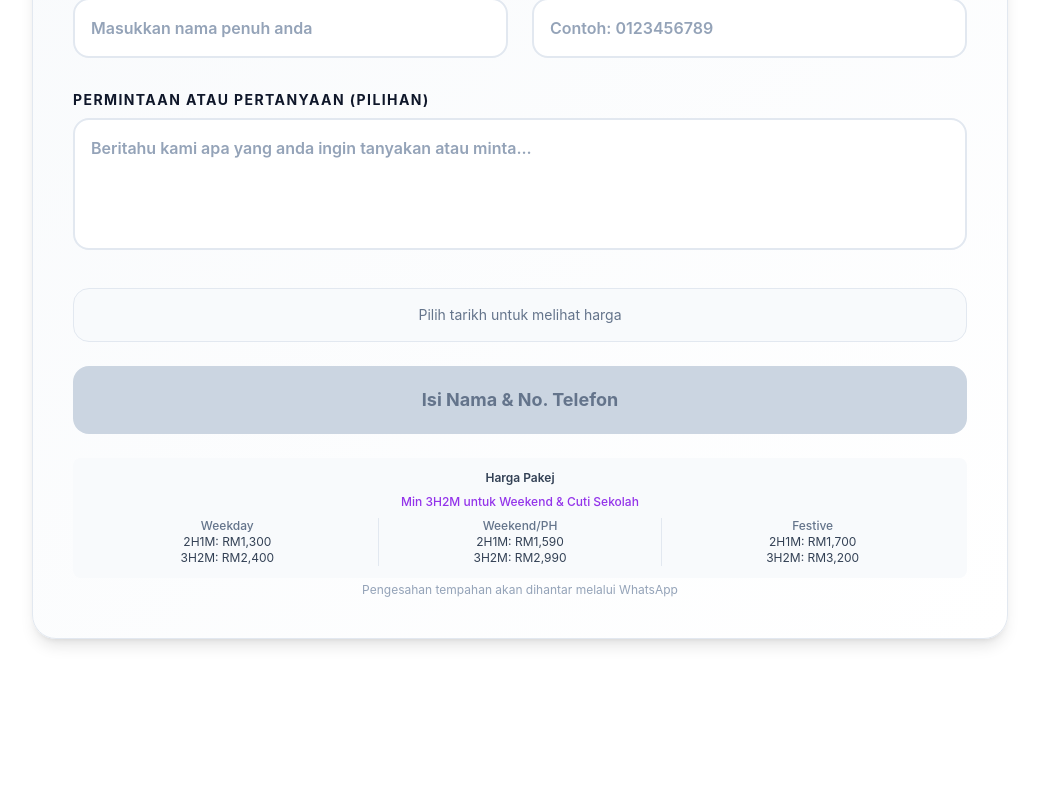
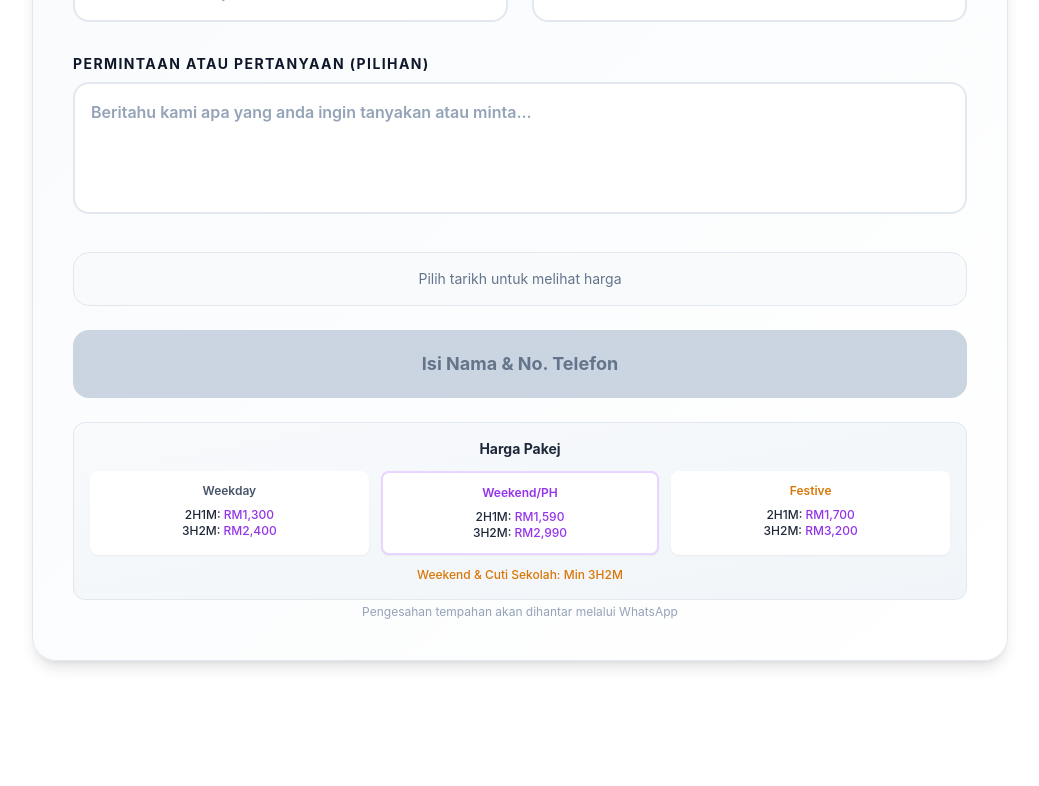
Before and after one commit to najmizulhusni/lavender-villa, a React (Vite) app: page / in a window 1280 px wide. Shown: the part 5318-6104 px from the top of the page, without its empty margins (120-1159 px from the left). Built offline with nearby package versions, Linux system fonts and the light colour scheme; no server answers; the database is empty.

Commit message:
UI: Improve pricing table layout and simplify min stay text

```diff
--- a/src/Admin.jsx
+++ b/src/Admin.jsx
@@ -2061,7 +2061,7 @@ export default function Admin() {
                           {needsMinStay && (
                             <div className="flex items-center gap-1.5 text-amber-300 font-medium mb-1">
                               <span className="w-4 h-4 bg-amber-500 rounded-full text-[8px] text-white font-bold flex items-center justify-center">2</span>
-                              <span>Min 3H2M (Hujung Minggu Cuti Sekolah)</span>
+                              <span>Min 3H2M</span>
                             </div>
                           )}
                           {priceInfo.isCustom && (
@@ -2137,7 +2137,7 @@ export default function Admin() {
                 Klik 2x pada tarikh untuk tukar harga • Harga asal: Isnin-Jumaat RM1,300 | Sabtu-Ahad & Cuti RM1,590 | Perayaan RM1,700
               </p>
               <p className="text-xs text-amber-600 text-center mt-1">
-                Hujung minggu semasa cuti sekolah: Min 3H2M (Check-in Sabtu, Check-out Isnin)
+                Weekend & Cuti Sekolah: Min 3H2M
               </p>
             </div>
           )}
--- a/src/App.jsx
+++ b/src/App.jsx
@@ -985,9 +985,6 @@ Saya ingin membuat tempahan untuk Lavender Villa Melaka pada tarikh di atas. Sil
             <h2 className="text-2xl sm:text-3xl md:text-4xl font-bold mb-3 sm:mb-4 text-slate-900">Tempah Penginapan Villa Anda</h2>
             <p className="text-slate-600 text-sm sm:text-base md:text-lg mb-2">Sesuai untuk keluarga & kumpulan • Sehingga 20 tetamu</p>
             <p className="text-purple-600 text-sm sm:text-base font-semibold">Penginapan Muslim Sahaja</p>
-            <p className="text-amber-600 text-xs sm:text-sm mt-2 bg-amber-50 inline-block px-3 py-1 rounded-full">
-              ⚠️ Hujung minggu semasa cuti sekolah: Min 3H2M
-            </p>
           </div>
 
           <div className="bg-gradient-to-br from-slate-50 to-white rounded-2xl sm:rounded-3xl p-6 sm:p-10 border border-slate-200 shadow-lg">
@@ -1082,7 +1079,7 @@ Saya ingin membuat tempahan untuk Lavender Villa Melaka pada tarikh di atas. Sil
                                 isHoliday ? 'bg-orange-50 text-orange-600 hover:bg-orange-100 font-medium' :
                                 'hover:bg-purple-100 text-slate-700'
                               }`}
-                              title={needsMinStay && !isPast && !isBooked ? 'Min 3H2M (Hujung Minggu Cuti Sekolah)' : ''}
+                              title={needsMinStay && !isPast && !isBooked ? 'Min 3H2M' : ''}
                             >
                               {day}
                               {needsMinStay && !isBooked && !isPast && (
@@ -1218,7 +1215,7 @@ Saya ingin membuat tempahan untuk Lavender Villa Melaka pada tarikh di atas. Sil
                                 isHoliday ? 'bg-orange-50 text-orange-600 hover:bg-orange-100 font-medium' :
                                 'hover:bg-purple-100 text-slate-700'
                               }`}
-                              title={failsMinStay ? 'Min 3H2M untuk hujung minggu cuti sekolah' : (isManuallyBlocked ? 'Cuti/Tutup - tidak boleh checkout' : (isBooked && !isBlocked ? 'Boleh checkout hari ini' : ''))}
+                              title={failsMinStay ? 'Min 3H2M' : (isManuallyBlocked ? 'Cuti/Tutup - tidak boleh checkout' : (isBooked && !isBlocked ? 'Boleh checkout hari ini' : ''))}
                             >
                               {day}
                               {failsMinStay && (
@@ -1431,26 +1428,26 @@ Saya ingin membuat tempahan untuk Lavender Villa Melaka pada tarikh di atas. Sil
 
             {/* Info Text */}
             <div className="mt-6 text-center space-y-1">
-              <div className="bg-slate-50 rounded-lg p-3">
-                <p className="text-slate-700 text-xs font-semibold mb-2">Harga Pakej</p>
-                <p className="text-purple-600 text-xs mb-2 font-medium">Min 3H2M untuk Weekend & Cuti Sekolah</p>
-                <div className="grid grid-cols-3 gap-2 text-xs">
-                  <div className="text-center">
-                    <p className="text-slate-500 font-medium">Weekday</p>
-                    <p className="text-slate-700">2H1M: RM1,300</p>
-                    <p className="text-slate-700">3H2M: RM2,400</p>
-                  </div>
-                  <div className="text-center border-x border-slate-200">
-                    <p className="text-slate-500 font-medium">Weekend/PH</p>
-                    <p className="text-slate-700">2H1M: RM1,590</p>
-                    <p className="text-slate-700">3H2M: RM2,990</p>
-                  </div>
-                  <div className="text-center">
-                    <p className="text-slate-500 font-medium">Festive</p>
-                    <p className="text-slate-700">2H1M: RM1,700</p>
-                    <p className="text-slate-700">3H2M: RM3,200</p>
+              <div className="bg-gradient-to-br from-slate-50 to-slate-100 rounded-xl p-4 border border-slate-200">
+                <p className="text-slate-800 text-sm font-bold mb-3">Harga Pakej</p>
+                <div className="grid grid-cols-3 gap-3 text-xs">
+                  <div className="bg-white rounded-lg p-3 shadow-sm">
+                    <p className="text-slate-600 font-semibold mb-2">Weekday</p>
+                    <p className="text-slate-800 font-medium">2H1M: <span className="text-purple-600">RM1,300</span></p>
+                    <p className="text-slate-800 font-medium">3H2M: <span className="text-purple-600">RM2,400</span></p>
+                  </div>
+                  <div className="bg-white rounded-lg p-3 shadow-sm border-2 border-purple-200">
+                    <p className="text-purple-600 font-semibold mb-2">Weekend/PH</p>
+                    <p className="text-slate-800 font-medium">2H1M: <span className="text-purple-600">RM1,590</span></p>
+                    <p className="text-slate-800 font-medium">3H2M: <span className="text-purple-600">RM2,990</span></p>
+                  </div>
+                  <div className="bg-white rounded-lg p-3 shadow-sm">
+                    <p className="text-amber-600 font-semibold mb-2">Festive</p>
+                    <p className="text-slate-800 font-medium">2H1M: <span className="text-purple-600">RM1,700</span></p>
+                    <p className="text-slate-800 font-medium">3H2M: <span className="text-purple-600">RM3,200</span></p>
                   </div>
                 </div>
+                <p className="text-amber-600 text-xs mt-3 font-medium">Weekend & Cuti Sekolah: Min 3H2M</p>
               </div>
               <p className="text-slate-400 text-xs mt-2">Pengesahan tempahan akan dihantar melalui WhatsApp</p>
             </div>
```
